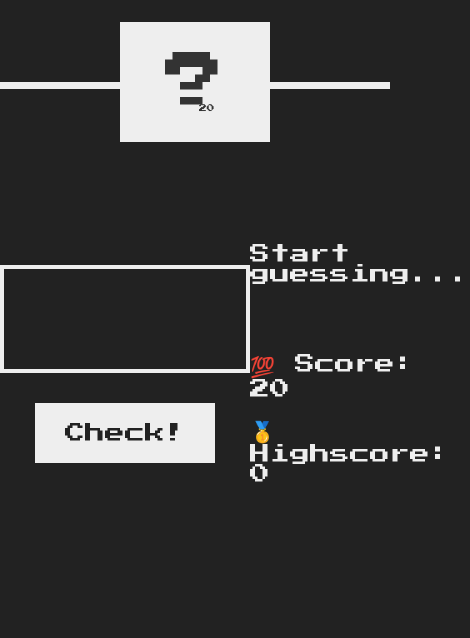
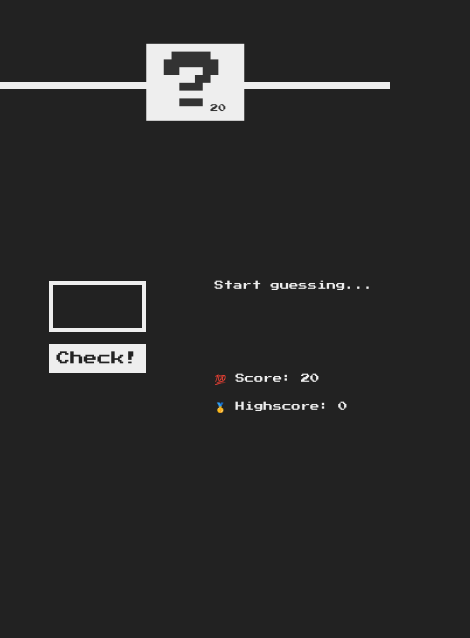
Before and after one commit to vipulpandey7860/Guss-My-Number, a plain HTML site: page index.html in a window 390 px wide. Shown: the part 206-844 px from the top of the page, 470 px wide, since content can reach past the window. Drawn offline with Linux system fonts and the light colour scheme.

Commit message:
responsive

```diff
--- a/index.html
+++ b/index.html
@@ -1,5 +1,6 @@
 <!DOCTYPE html>
 <html lang="en">
+
 <head>
   <meta charset="UTF-8" />
   <meta name="viewport" content="width=device-width, initial-scale=1.0" />
@@ -7,13 +8,16 @@
   <link rel="stylesheet" href="style.css" />
   <title>Guess My Number!</title>
 </head>
+
 <body>
   <header>
     <h1>Guess My Number!</h1>
     <p class="between">(Between 1 and 20)</p>
     <button class="btn again">Try again!</button>
+    <div class="randomGen">
       <div class="number">?</div>
       <div class="animateText"></div>
+    </div>
 
   </header>
   <main>
@@ -31,4 +35,5 @@
   </main>
   <script src="script.js"></script>
 </body>
+
 </html>
--- a/style.css
+++ b/style.css
@@ -3,10 +3,11 @@
 * {
   margin: 0;
   padding: 0;
-  box-sizing: inherit;
+  box-sizing: border-box;
 }
 
-html {
+html,
+body {
   font-size: 62.5%;
   box-sizing: border-box;
 }
@@ -15,14 +16,59 @@ body {
   font-family: 'Press Start 2P', sans-serif;
   color: #eee;
   background-color: #222;
-  /* background-color: #60b347; */
 }
 
-/* LAYOUT */
 header {
   position: relative;
   height: 35vh;
   border-bottom: 7px solid #eee;
+  display: flex;
+  flex-direction: column;
+  align-items: center;
+}
+
+
+h1 {
+  font-size: 3vw;
+  text-align: center;
+  position: absolute;
+  width: 100%;
+  top: 52%;
+  left: 50%;
+  transform: translate(-50%, -50%);
+}
+
+.between {
+  font-size: 1vw;
+  position: absolute;
+  top: 5vh;
+  right: 2vw;
+}
+
+.again {
+  position: absolute;
+  top: 3vh;
+  left: 2vw;
+}
+
+.number {
+  background: #eee;
+  color: #333;
+  font-size: 4vw;
+  width: 12vw;
+  padding: 2vw 0vw;
+  text-align: center;
+  position: absolute;
+  bottom: 0;
+  left: 50%;
+  transform: translate(-50%, 50%);
+}
+
+.randomGen {
+  display: flex;
+  align-items: center;
+  justify-content: center;
+
 }
 
 main {
@@ -34,74 +80,41 @@ main {
 }
 
 .left {
-  width: 52rem;
+  width: 50vw;
+  height: 30%;
   display: flex;
   flex-direction: column;
   align-items: center;
 }
 
 .right {
-  width: 52rem;
-  font-size: 2rem;
+  width: 50vw;
+  height: 30%;
+  font-size: 1.5vw;
+  padding-left: 10vw;
 }
 
-/* ELEMENTS STYLE */
-h1 {
-  font-size: 4rem;
-  text-align: center;
-  position: absolute;
-  width: 100%;
-  top: 52%;
-  left: 50%;
-  transform: translate(-50%, -50%);
-}
-
-.number {
-  background: #eee;
-  color: #333;
-  font-size: 6rem;
-  width: 15rem;
-  padding: 3rem 0rem;
-  text-align: center;
-  position: absolute;
-  bottom: 0;
-  left: 50%;
-  transform: translate(-50%, 50%);
-}
-
-.between {
-  font-size: 1.4rem;
-  position: absolute;
-  top: 3.5rem;
-  right: 2rem;
-}
-
-.again {
-  position: absolute;
-  top: 2rem;
-  left: 2rem;
-}
 
 .guess {
   background: none;
   border: 4px solid #eee;
   font-family: inherit;
   color: inherit;
-  font-size: 5rem;
-  padding: 2.5rem;
-  width: 25rem;
+  font-size: 4vw;
+  padding: 2vw;
+  width: 25vw;
   text-align: center;
   display: block;
-  margin-bottom: 3rem;
+  margin-bottom: 3vw;
 }
 
 .btn {
   border: none;
   background-color: #eee;
   color: #222;
-  font-size: 2rem;
+  font-size: 1.5vw;
   font-family: inherit;
-  padding: 2rem 3rem;
+  padding: 2vw 2vw;
   cursor: pointer;
 }
 
@@ -110,22 +123,21 @@ h1 {
 }
 
 .message {
-  margin-bottom: 8rem;
-  height: 3rem;
+  margin-bottom: 8vh;
+  height: 3vh;
 }
 
 .label-score {
-  margin-bottom: 2rem;
+  margin-bottom: 2vh;
 }
 
-.animateText{
-  /* position: absolute; */
+.animateText {
+  position: absolute;
   color: #333;
   font-size: 6rem;
   width: 15rem;
   padding: 3rem 0rem;
   text-align: center;
-    position: absolute;
   bottom: 0;
   left: 53%;
   transform: translate(-50%, 50%);
@@ -221,3 +233,44 @@ h1 {
     counter-increment: count 20;
   }
 }
+
+
+
+/*  responsive code */
+
+@media only screen and (max-width: 500px) {
+
+
+
+.btn{
+  font-size: 3.5vw;
+}
+
+.between{
+  font-size: 2vw;
+}
+
+h1{
+  font-size: 5vw;
+}
+
+.number{
+  width: 25vw;
+  font-size: 16vw;
+}
+
+.animateText{
+  left: 56%;
+}
+
+.guess{
+  font-size: 7vw;
+}
+
+.right{
+  font-size: 2.4vw;
+  padding-left: 5vw;
+}
+
+
+}
```
Lines whose indentation alone changed are shown as unchanged.
